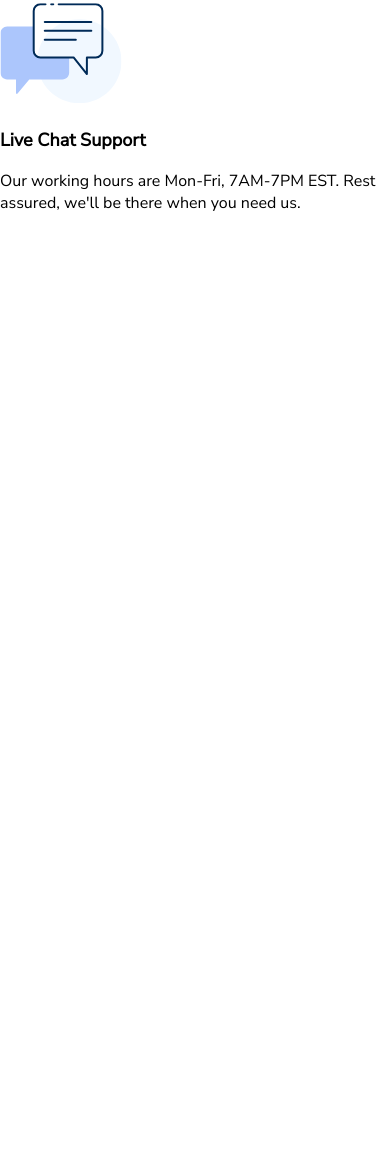
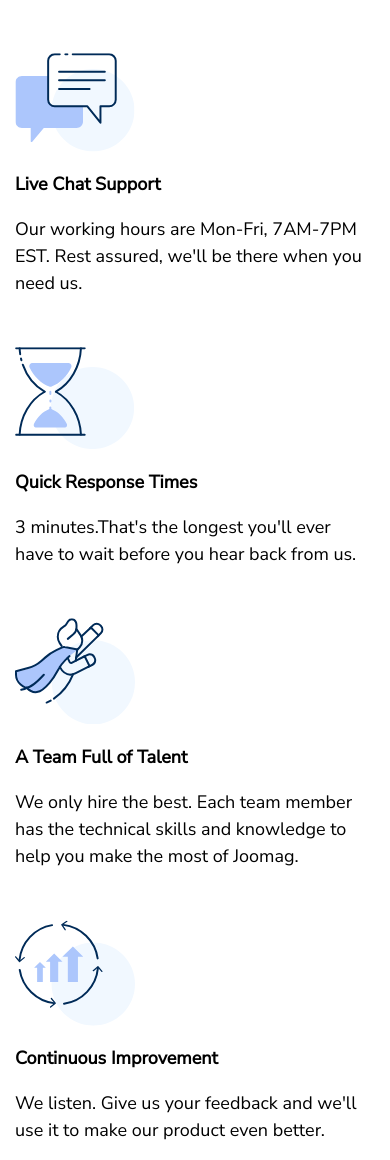
Before and after one commit to VamOSGS/support-page-landing, a website built with Parcel: page index.html in a window 390 px wide. Shown: the part 1318-2478 px from the top of the page. Before the commit the page ends 1564 px from the top, so only its background shows below. Built offline with nearby package versions, Linux system fonts and the light colour scheme.

Commit message:
Services section implemented

```diff
--- a/index.html
+++ b/index.html
@@ -31,6 +31,28 @@
         <p>Our working hours are Mon-Fri, 7AM-7PM EST. Rest assured, we'll be there when you need us.
         </p>
       </li>
+      <li>
+        <img src="./assets/quick-response-times.svg" alt="Quick Response Times">
+        <h3>Quick Response Times
+        </h3>
+        <p>3 minutes.That's the longest you'll ever have to wait before you hear back from us.
+        </p>
+      </li>
+      <li>
+        <img src="./assets/a-team-full-of-talent.svg" alt="A Team Full of Talent">
+        <h3>A Team Full of Talent
+        </h3>
+        <p>We only hire the best. Each team member has the technical skills and knowledge to help you make the most of
+          Joomag.
+        </p>
+      </li>
+      <li>
+        <img src="./assets/continuous-improvement.svg" alt="Continuous Improvement">
+        <h3>Continuous Improvement
+        </h3>
+        <p>We listen. Give us your feedback and we'll use it to make our product even better.
+        </p>
+      </li>
     </ul>
   </section>
   <script src="./scripts/main.js"></script>
--- a/styles/main.less
+++ b/styles/main.less
@@ -106,8 +106,64 @@ body {
     list-style: none;
     padding: 0;
     margin-top: 40px;
+    display: flex;
     li {
+      margin: 0 15px;
+      width: 14vw;
       padding: 0;
+      display: flex;
+      flex-direction: column;
+      h3 {
+        font-size: 18px;
+        margin: 45px 0 40px 0;
+      }
+      p {
+        font-size: 18px;
+        line-height: 27px;
+        margin: 0;
+      }
+      img {
+        width: 120px;
+      }
+    }
+  }
+  @media @medium {
+    text-align: left;
+    align-items: flex-start;
+    .title,
+    .list {
+      margin-left: 30px;
+    }
+    .list {
+      flex-wrap: wrap;
+      li {
+        width: 40vw;
+        margin: 35px 0;
+        &:nth-child(even) {
+          margin-left: 50px;
+        }
+      }
+    }
+  }
+  @media @tablet {
+  }
+  @media screen and (max-width: 400px) {
+    .list, .title {
+      margin-left: 15px;
+    }
+    .list {
+      flex-direction: column;
+      justify-content: flex-start;
+      li {
+        margin: 50px 0;
+        width: 90vw;
+        h3 {
+          margin: 20px 0;
+        }
+        &:nth-child(even) {
+          margin: 0;
+        }
+      }
     }
   }
 }
```
